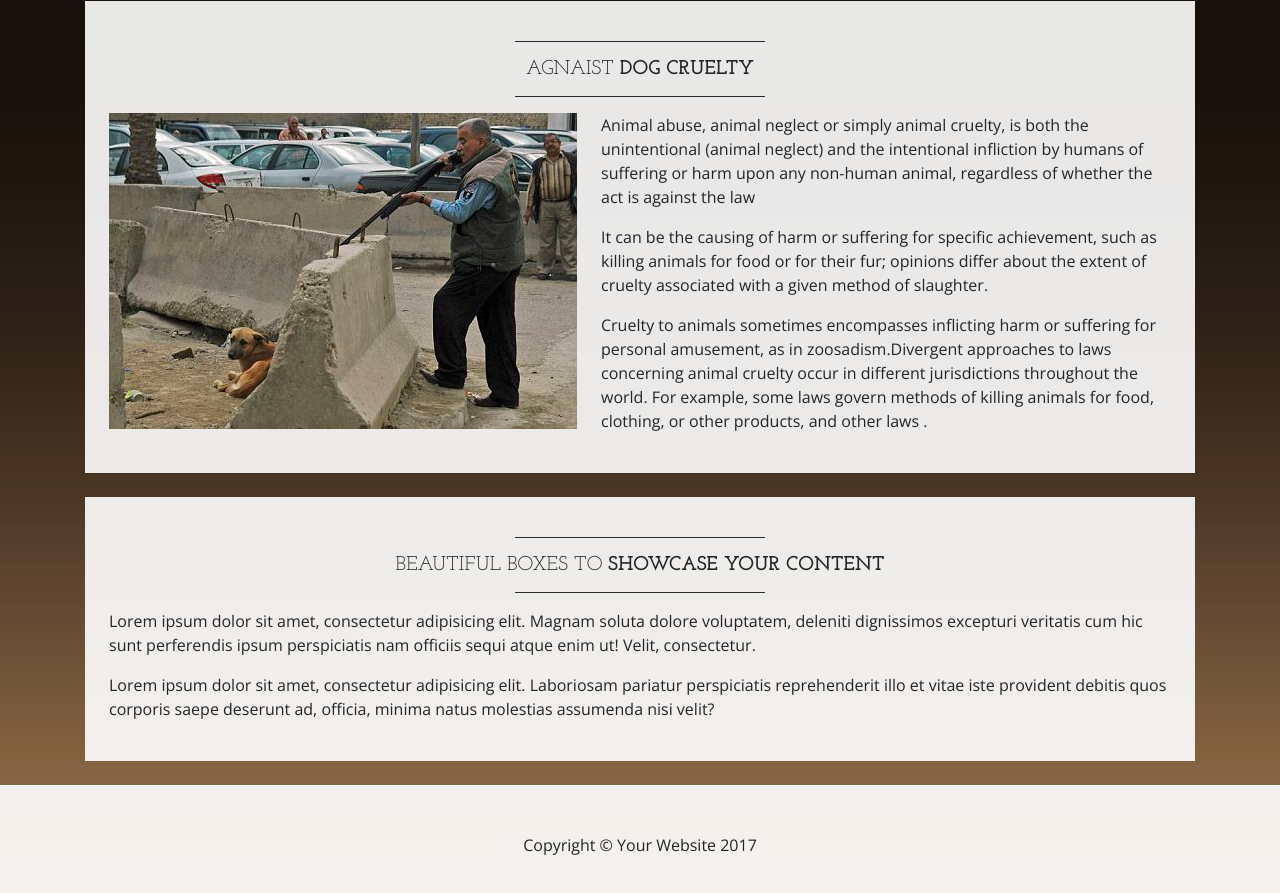
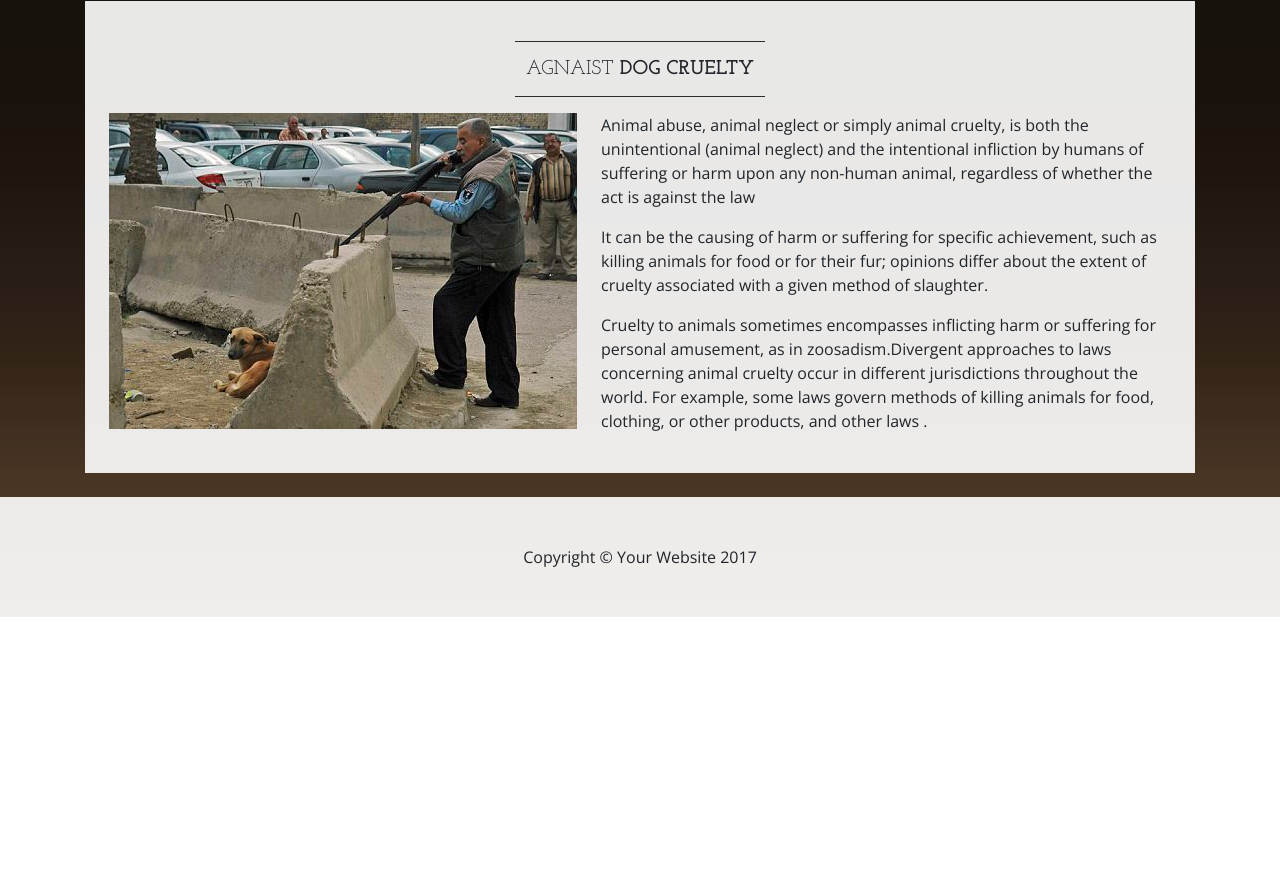
Before and after one commit to Aferdita22/Tech4Policy, a website: page index.html in a window 1280 px wide. Shown: the part 988-1881 px from the top of the page. After the commit the page ends 1605 px from the top, so only its background shows below. Drawn offline with nearby package versions, Linux system fonts and the light colour scheme.

Commit message:
div deleted

```diff
--- a/index.html
+++ b/index.html
@@ -117,15 +117,7 @@
         <p>Cruelty to animals sometimes encompasses inflicting harm or suffering for personal amusement, as in zoosadism.Divergent approaches to laws concerning animal cruelty occur in different jurisdictions throughout the world. For example, some laws govern methods of killing animals for food, clothing, or other products, and other laws .</p>
       </div>
 
-      <div class="bg-faded p-4 my-4">
-        <hr class="divider">
-        <h2 class="text-center text-lg text-uppercase my-0">Beautiful boxes to
-          <strong>showcase your content</strong>
-        </h2>
-        <hr class="divider">
-        <p>Lorem ipsum dolor sit amet, consectetur adipisicing elit. Magnam soluta dolore voluptatem, deleniti dignissimos excepturi veritatis cum hic sunt perferendis ipsum perspiciatis nam officiis sequi atque enim ut! Velit, consectetur.</p>
-        <p>Lorem ipsum dolor sit amet, consectetur adipisicing elit. Laboriosam pariatur perspiciatis reprehenderit illo et vitae iste provident debitis quos corporis saepe deserunt ad, officia, minima natus molestias assumenda nisi velit?</p>
-      </div>
+
 
     </div>
     <!-- /.container -->
```
